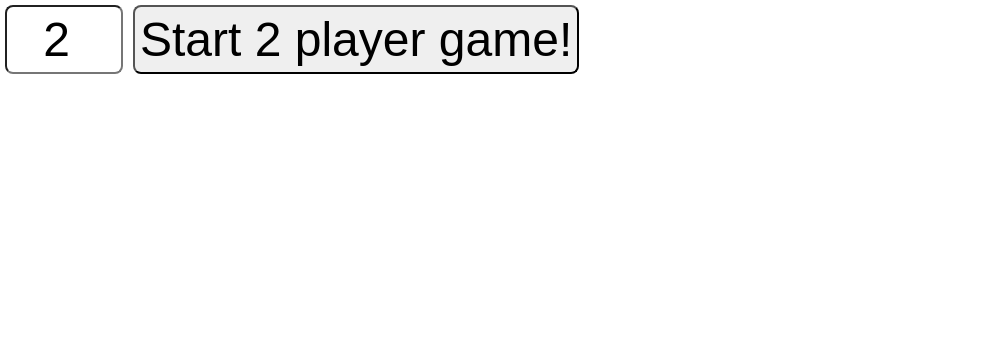
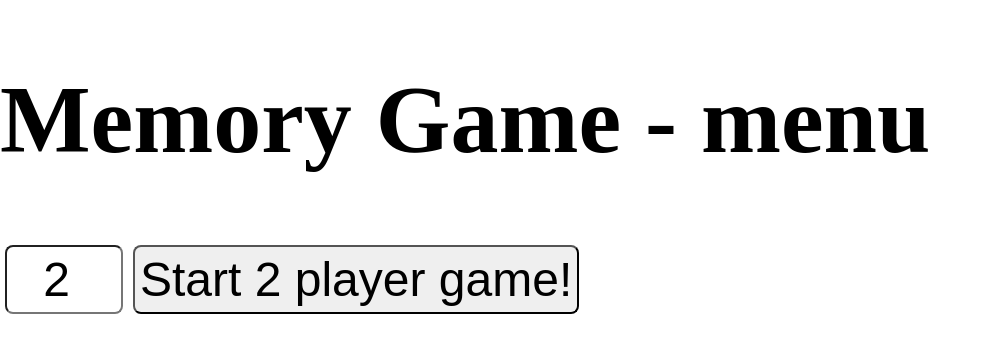
Before and after one commit to nbogie/sherlock-game-react-ts, a React (Create React App) app: page / in a window 1280 px wide. Shown: the top 352 px of the page, without its empty margins (0-990 px from the left). Built offline with nearby package versions, Linux system fonts and the light colour scheme.

Commit message:
fix App test

```diff
--- a/src/LobbyControls.tsx
+++ b/src/LobbyControls.tsx
@@ -9,6 +9,8 @@ export function LobbyControls(props: LobbyControlsProps) {
 
     return (
         <div>
+            <h1>Memory Game - menu</h1>
+
             <input
                 type="number"
                 value={numOfPlayers}
```
Also changed, not shown: 1 other file (tests, documents, lock files or other folders).
